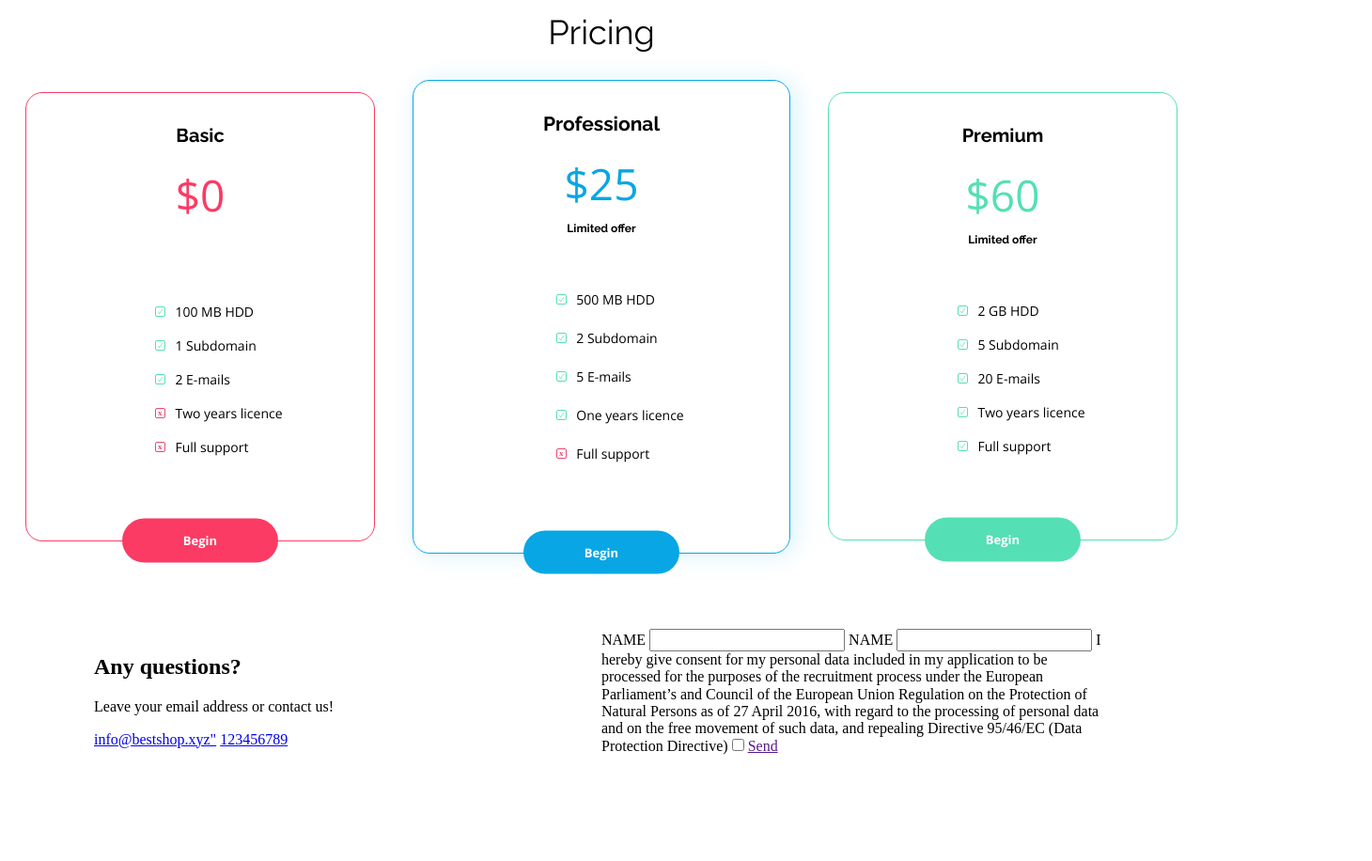
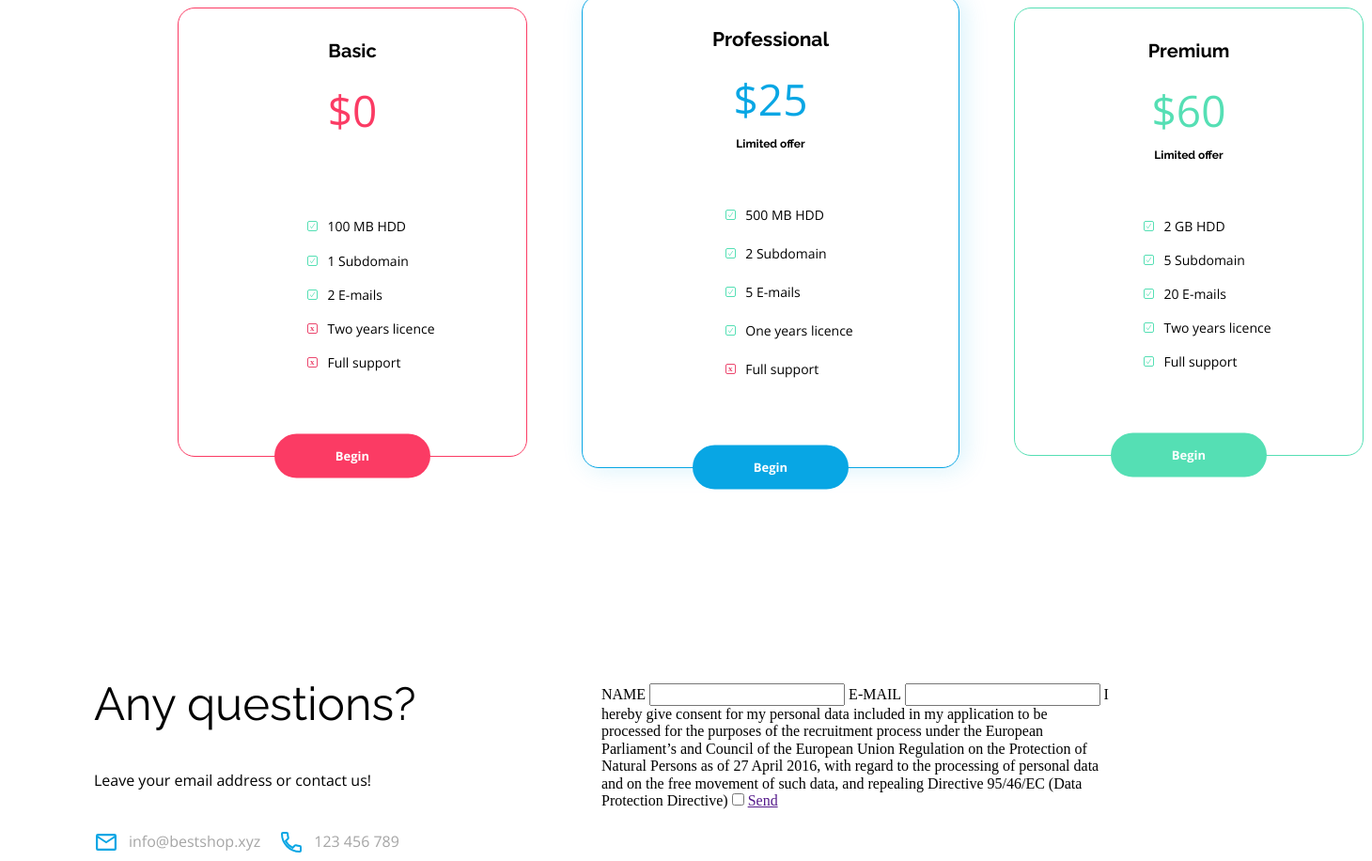
Before and after one commit to PatrykBombik/BestShop, a plain HTML site: page index.html in a window 1280 px wide. Shown: the part 3123-4039 px from the top of the page at 94% size, 1460 px wide, since content can reach past the window. Drawn offline with nearby package versions, Linux system fonts and the light colour scheme.

Commit message:
contact info section css

```diff
--- a/index.html
+++ b/index.html
@@ -148,14 +148,16 @@
                 <h2 class="contact__info--tittle">Any questions?</h2>
                 <p>Leave your email address or contact us!</p>
                 <div class="contact__info--details">
-                    <a href="mailto:info@bestshop.xyz" class="contact__info--email">info@bestshop.xyz"</a>
-                    <a href="tel:123456789" class="contact__info--tel">123456789</a>
+                    <a href="mailto:info@bestshop.xyz" class="contact__info--email"><img src="./src/assets/Mail%20Icon.svg" alt="">info@bestshop.xyz
+                    </a>
+                    <a href="tel:123456789" class="contact__info--tel"><img src="./src/assets/Phone%20Icon.svg" alt="">123 456 789
+                    </a>
                 </div>
             </div>
             <div class="contact__inputs">
                 <label for="myName">NAME</label>
                 <input type="text" name="myName" id="myName" class="contact__inputs--name">
-                <label for="myEmail">NAME</label>
+                <label for="myEmail">E-MAIL</label>
                 <input type="email" name="myEmail" id="myEmail" class="contact__inputs--email">
                 <label for="myCheckbox">I hereby give consent for my personal data included in my application to be
                     processed for the purposes of the recruitment process under the European Parliament’s and Council of
--- a/src/styles/styles.css
+++ b/src/styles/styles.css
@@ -231,21 +231,22 @@ img {
     color: var(--color-grey);
 }
 
+/*BENEFITS*/
+
 .benefits {
     width: 100%;
-    height: 1395px;
     background-color: var(--color-light-grey);
     padding: 100px 0;
 
 }
 
 .benefits__container {
+    width: 100%;
     display: flex;
     flex-direction: column;
     justify-content: space-between;
     align-items: center;
     font-family: var(--font-main);
-    padding: 0 100px;
 }
 
 .benefits__inner {
@@ -427,29 +428,32 @@ img {
     width: 295px;
     height: 207px;
 }
+/* PRICING */
 
 .pricing {
     width: 100%;
+    max-width: var(--max-width);
     display: flex;
     flex-direction: column;
     justify-content: center;
     align-items: center;
     background-color: var(--color-white);
+    margin: 100px 180px 100px 180px;
 }
 
 .pricing__main--title {
     font-size: 2.25rem;
-    margin-top: 100px;
     font-family: var(--font-main);
     font-weight: 400;
     line-height: 1.16;
 }
 
 .pricing__main--boxes {
-    max-width: var(--max-width);
+    width: 100%;
     display: flex;
     align-items: center;
     justify-content: space-around;
+    margin-top: 50px;
 }
 
 .pricing__items {
@@ -643,6 +647,45 @@ img {
 
 .contact__info {
     width: 50%;
+    flex-direction: column;
+    justify-content: flex-start;
+    align-items: center;
+}
+
+.contact__info--tittle {
+    font-family: var(--font-main);
+    font-size: 49px;
+    line-height: 3.6875rem;
+    font-weight: 400;
+}
+
+.contact__info p {
+    font-family: var(--font-second);
+    font-size: 1rem;
+    line-height: 1.375rem;
+    margin: 22px 0 42px;
+}
+
+.contact__info--details {
+    display: flex;
+    justify-content: flex-start;
+    align-items: center;
+    position: relative;
+    font-family: var(--font-second);
+    font-size: 1rem;
+}
+
+.contact__info--details a {
+    text-decoration: none;
+    color: var(--color-grey);
+    margin-right: 20px;
+}
+
+.contact__info--details a img {
+    vertical-align: middle;
+    height: 27px;
+    width: 27px;
+    margin-right: 10px;
 }
 
 .contact__inputs {
```
